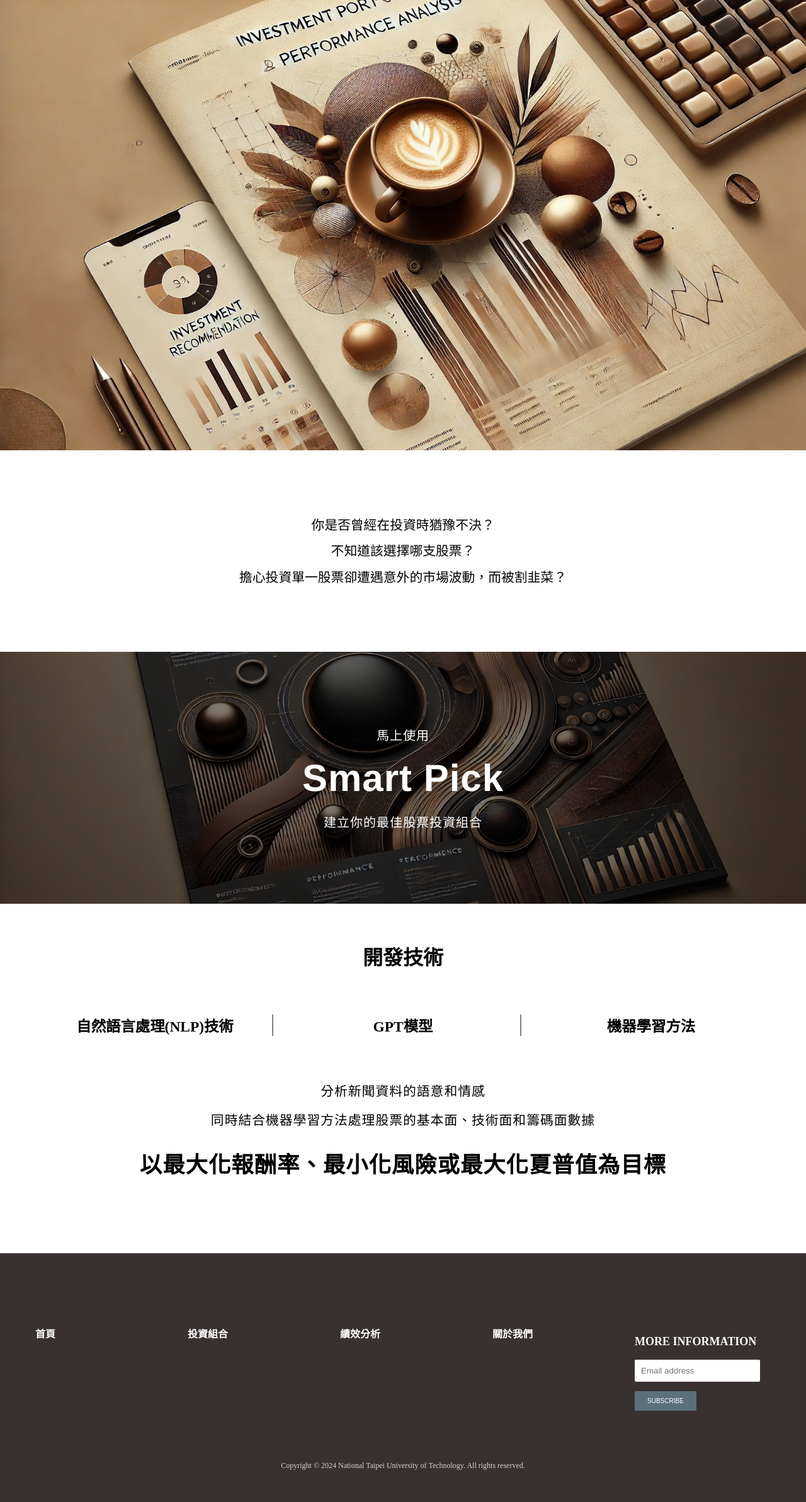
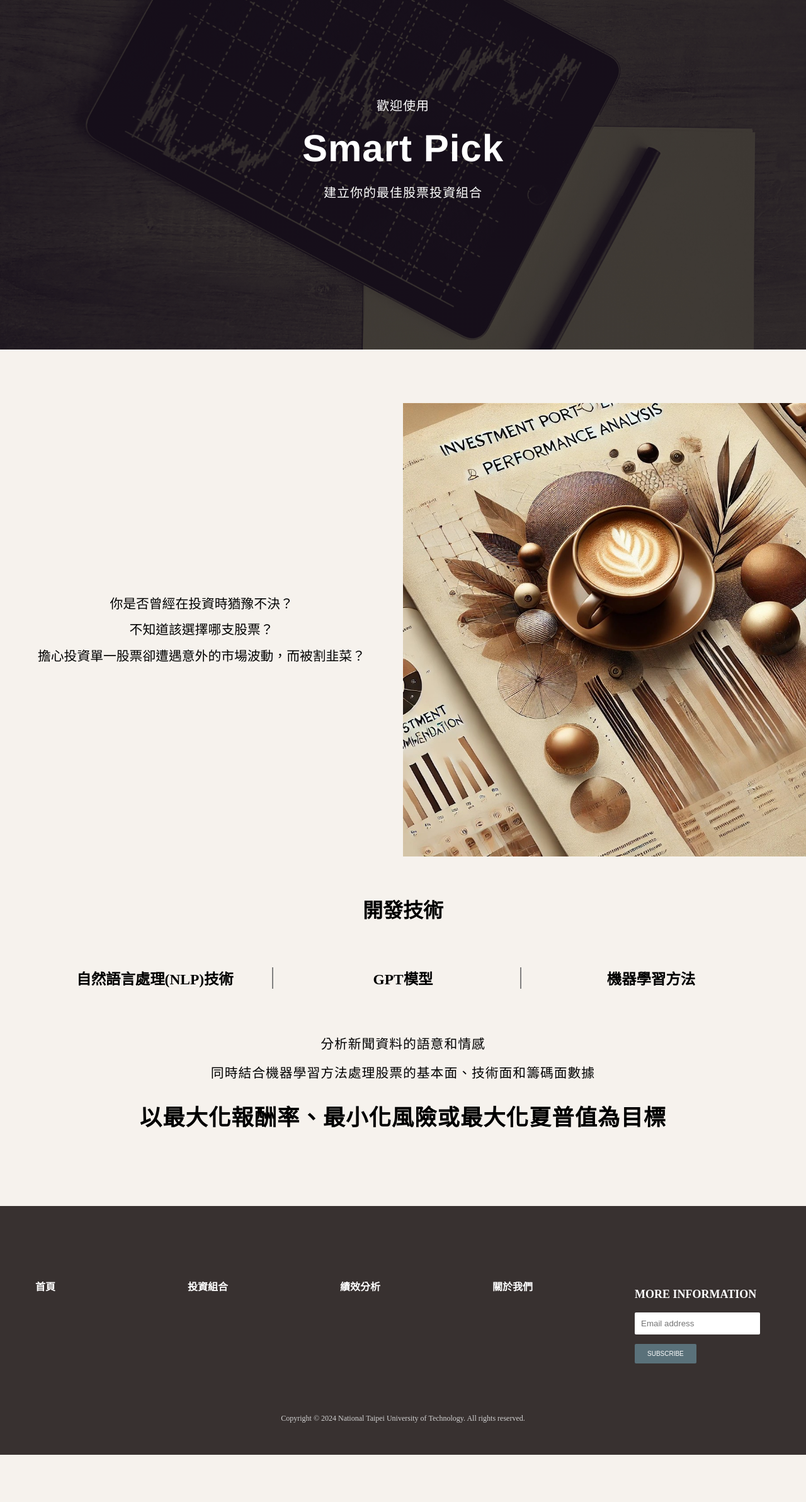
Before and after one commit to WAmy2003/Senior-Project, a Django app: page / in a window 1280 px wide. Shown: the part 85-2470 px from the top of the page at 63% size. After the commit the page ends 2395 px from the top, so only its background shows below. Run offline with Django 5.2, Linux system fonts and the light colour scheme.

Commit message:
首頁小改版

```diff
--- a/Django/app/static/css/style5.css
+++ b/Django/app/static/css/style5.css
@@ -3,6 +3,10 @@
     padding: 0;
     overflow-x: hidden; /* 防止水平滾動 */
 
+}
+body {
+    background-color: #d3bfa833; /* 淺灰色 */
+    /* 或者可以使用其他顏色代碼或顏色名稱 */
 }
 
 header {
@@ -75,58 +79,54 @@ nav ul li a:hover {
 
 
 
+/* First, create a wrapper for both sections */
+.content-wrapper {
+    display: flex;
+    align-items: center;
+    width: 100vw;
+    margin-top: 85px; /* To account for fixed header */
+    overflow: hidden;
+}
+
+/* Update topic section styles */
 .topic {
-
-    width: 100vw;
-    /* 主容器寬度設為視窗寬度 */
-    max-width: 100vw;
-    /* 最大寬度限制在視窗寬度 */
+    width: 50%; /* Take up half the width */
+    height: 90vh;
     overflow: hidden;
-    /* 防止圖片溢出容器 */
     display: flex;
     justify-content: center;
     align-items: center;
 }
 
 .topic img {
-    padding-top: 80px;
+    padding-top: 0; /* Remove top padding since we handled it in wrapper */
     width: 100%;
-    /* 設定圖片寬度為容器的100% */
-    height: auto;
-    /* 高度自適應 */
-    max-height: 90vh;
-    /* 限制最大高度為視窗高度的90% */
+    height: 100%;
     object-fit: cover;
-    /* 保持圖片比例並適應容器 */
-
 }
 
+/* Update question section styles */
 .question {
-    text-align: center;
-    /* 置中文字於中間 */
+    width: 50%; /* Take up half the width */
+    height: 90vh;
     display: flex;
     justify-content: center;
-    /* 水平置中 */
     align-items: center;
-    /* 垂直置中 */
-    height: 40vh;
-    /* 讓整個區塊在頁面中置中 */
+    padding: 2rem;
+    box-sizing: border-box;
 }
 
 .question p {
     margin: 0;
-    /* 移除段落的預設外邊距 */
     font-size: 1.3em;
-    /* 調整字體大小 */
     line-height: 2em;
-    /* 增加行距 */
+    text-align: center;
 }
 
 
 .statement {
     background-color: antiquewhite;
-    height: 50vh;
-    background-image: linear-gradient(rgba(0, 0, 0, 0.5), rgba(0, 0, 0, 0.5)), url("../image/smallback.jpg");
+    background-image: linear-gradient(rgba(0, 0, 0, 0.5), rgba(0, 0, 0, 0.5)), url("../image/back.png");
     background-repeat: no-repeat;
     background-size: cover;
     background-position: center;
@@ -135,6 +135,7 @@ nav ul li a:hover {
     align-items: center;
     justify-content: center;
     width: 100vw;
+    height: 80vh;
     overflow-x: hidden; /* 防止水平滾動 */
 }
 
--- a/Django/app/templates/main.html
+++ b/Django/app/templates/main.html
@@ -22,22 +22,24 @@
             </nav>
         </header>
         <main>
-            <section class="topic">
-                <img src="../static/image/backver1.jpg " alt="主題圖">
-            </section>
-
-            <section class="question">
-                <p>你是否曾經在投資時猶豫不決？<br>
-                    不知道該選擇哪支股票？<br>
-                    擔心投資單一股票卻遭遇意外的市場波動，而被割韭菜？</p>
-
-            </section>
-
             <section class="statement">
-                <p>馬上使用</p>
+                <p>歡迎使用</p>
                 <h2>Smart Pick</h2>
                 <p>建立你的最佳股票投資組合</p>
             </section>
+
+
+            <div class="content-wrapper">
+                <section class="question">
+                    <p>你是否曾經在投資時猶豫不決？<br>
+                        不知道該選擇哪支股票？<br>
+                        擔心投資單一股票卻遭遇意外的市場波動，而被割韭菜？</p>
+                </section>
+
+                <section class="topic">
+                    <img src="../static/image/backver1.jpg" alt="主題圖">
+                </section>
+            </div>
 
             <h2>開發技術</h2>
             <section class="tool">
```
